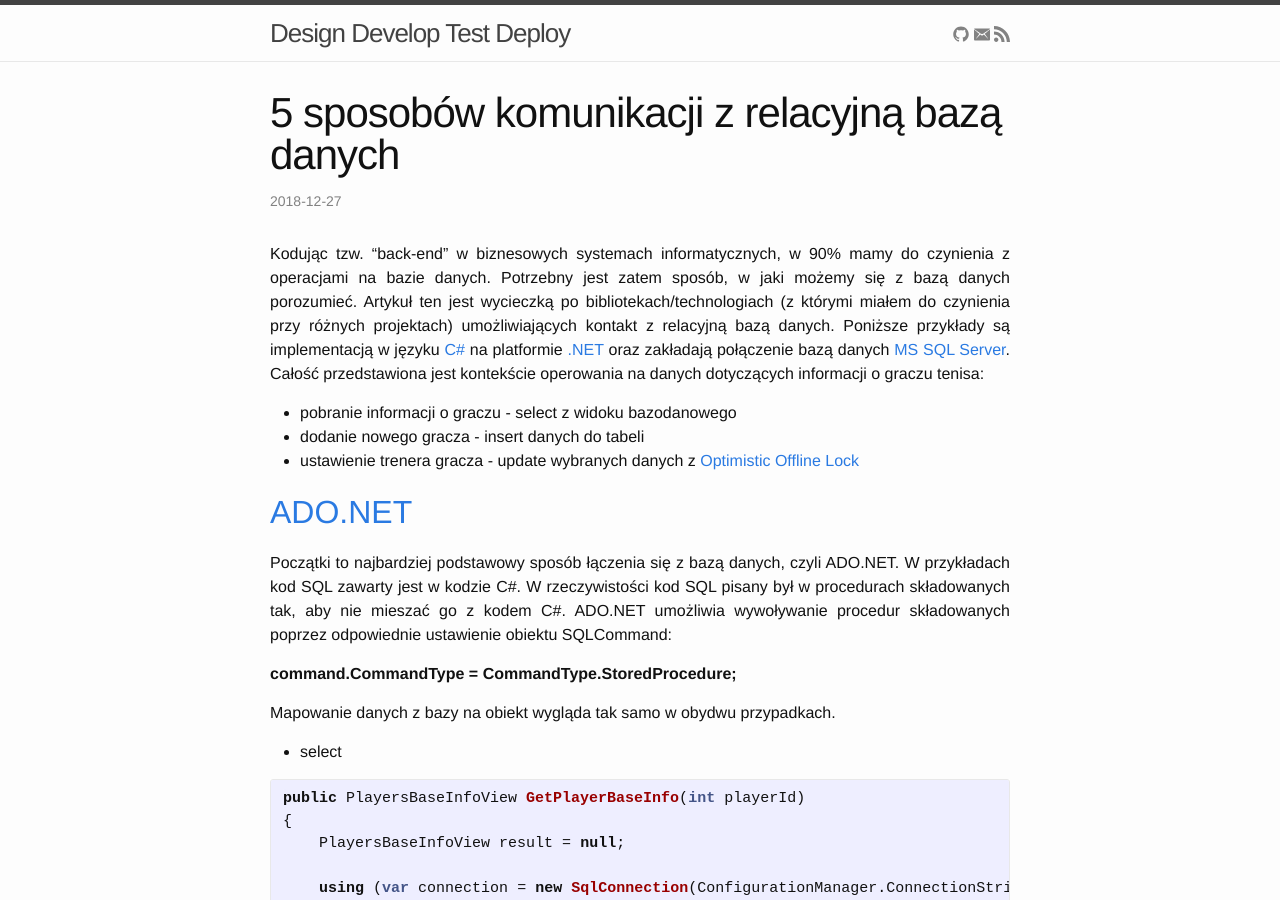
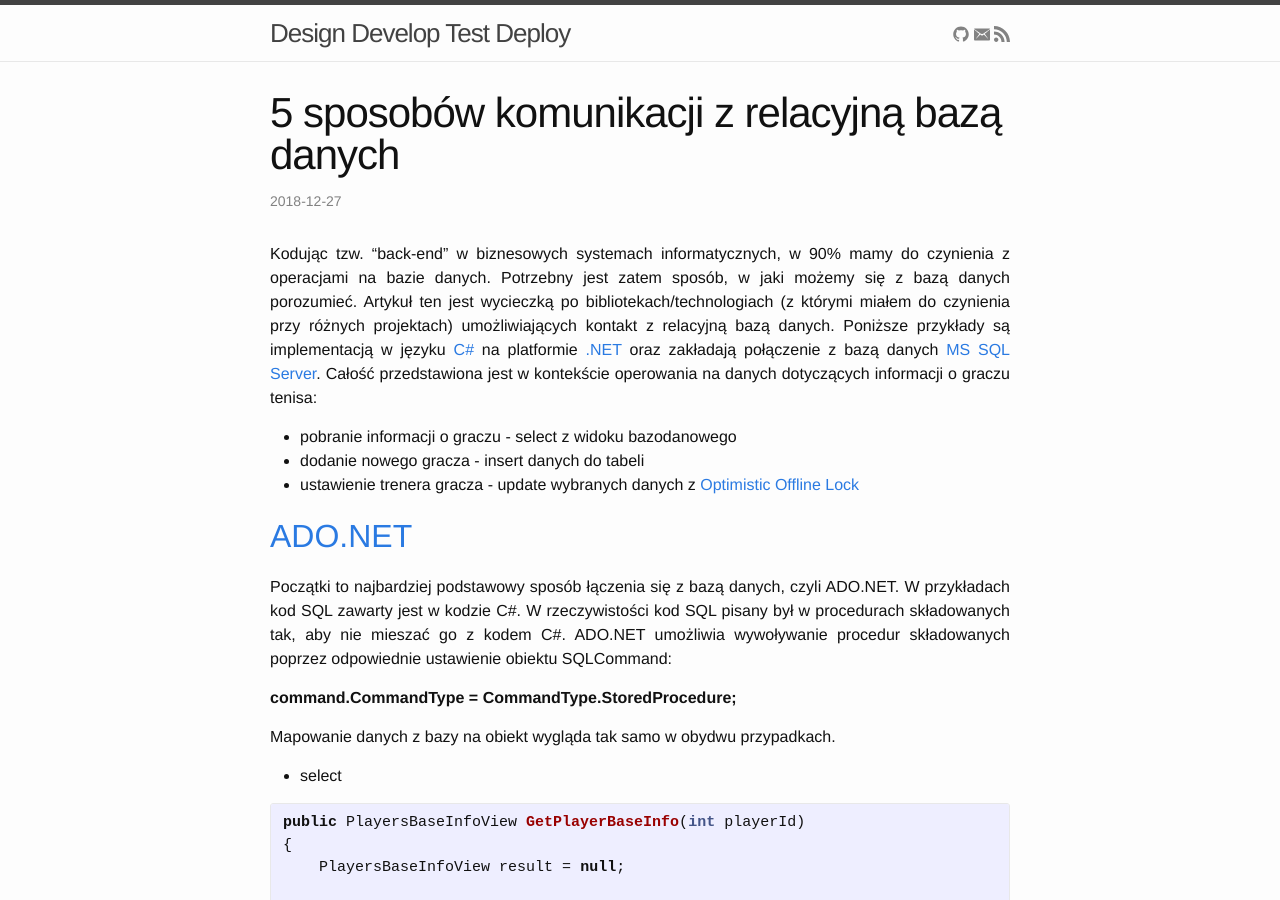
Before and after one commit to mikedevbo/mikedevbo.github.io, a Jekyll site: the page built from _posts/2018-12-27-5-ways-of-communicating-with-relational-database.md, in a window 1280 px wide and 900 px high. Built offline with Jekyll 4.4.1, drawn with Linux system fonts in a browser that asks for light colours.

Commit message:
fix grammar

```diff
--- a/_posts/2018-12-27-5-ways-of-communicating-with-relational-database.md
+++ b/_posts/2018-12-27-5-ways-of-communicating-with-relational-database.md
@@ -4,7 +4,7 @@ title:  "5 sposobów komunikacji z relacyjną bazą danych"
 date:   2018-12-27
 ---
 
-Kodując tzw. "back-end" w biznesowych systemach informatycznych, w 90% mamy do czynienia z operacjami na bazie danych. Potrzebny jest zatem sposób, w jaki możemy się z bazą danych porozumieć. Artykuł ten jest wycieczką po bibliotekach/technologiach (z którymi miałem do czynienia przy różnych projektach) umożliwiających kontakt z relacyjną bazą danych. Poniższe przykłady są implementacją w języku [C#][15] na platformie [.NET][16] oraz zakładają połączenie bazą danych [MS SQL Server][1]. Całość przedstawiona jest kontekście operowania na danych dotyczących informacji o graczu tenisa:
+Kodując tzw. "back-end" w biznesowych systemach informatycznych, w 90% mamy do czynienia z operacjami na bazie danych. Potrzebny jest zatem sposób, w jaki możemy się z bazą danych porozumieć. Artykuł ten jest wycieczką po bibliotekach/technologiach (z którymi miałem do czynienia przy różnych projektach) umożliwiających kontakt z relacyjną bazą danych. Poniższe przykłady są implementacją w języku [C#][15] na platformie [.NET][16] oraz zakładają połączenie z bazą danych [MS SQL Server][1]. Całość przedstawiona jest w kontekście operowania na danych dotyczących informacji o graczu tenisa:
 
 * pobranie informacji o graczu - select z widoku bazodanowego
 * dodanie nowego gracza - insert danych do tabeli
```
